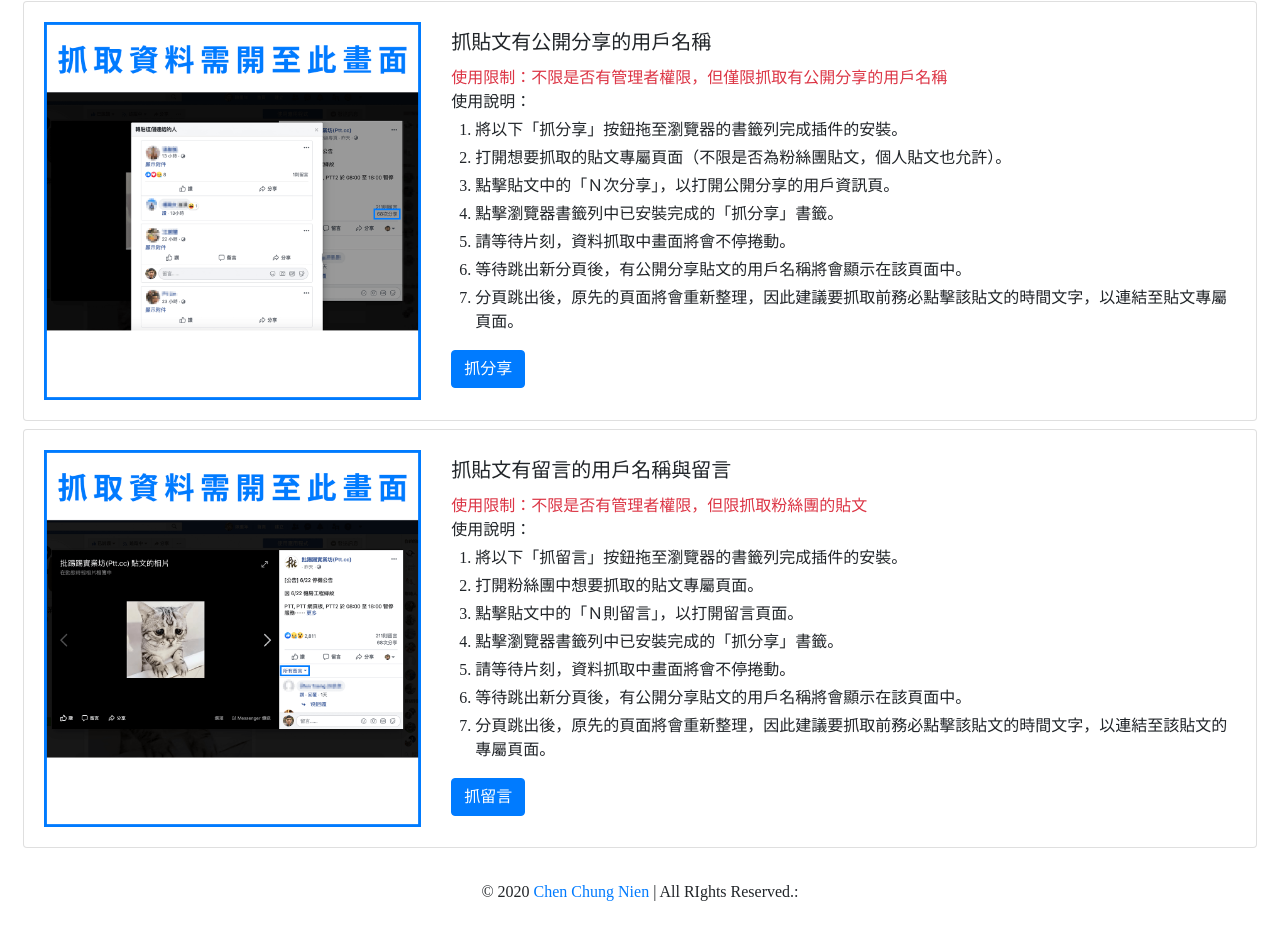
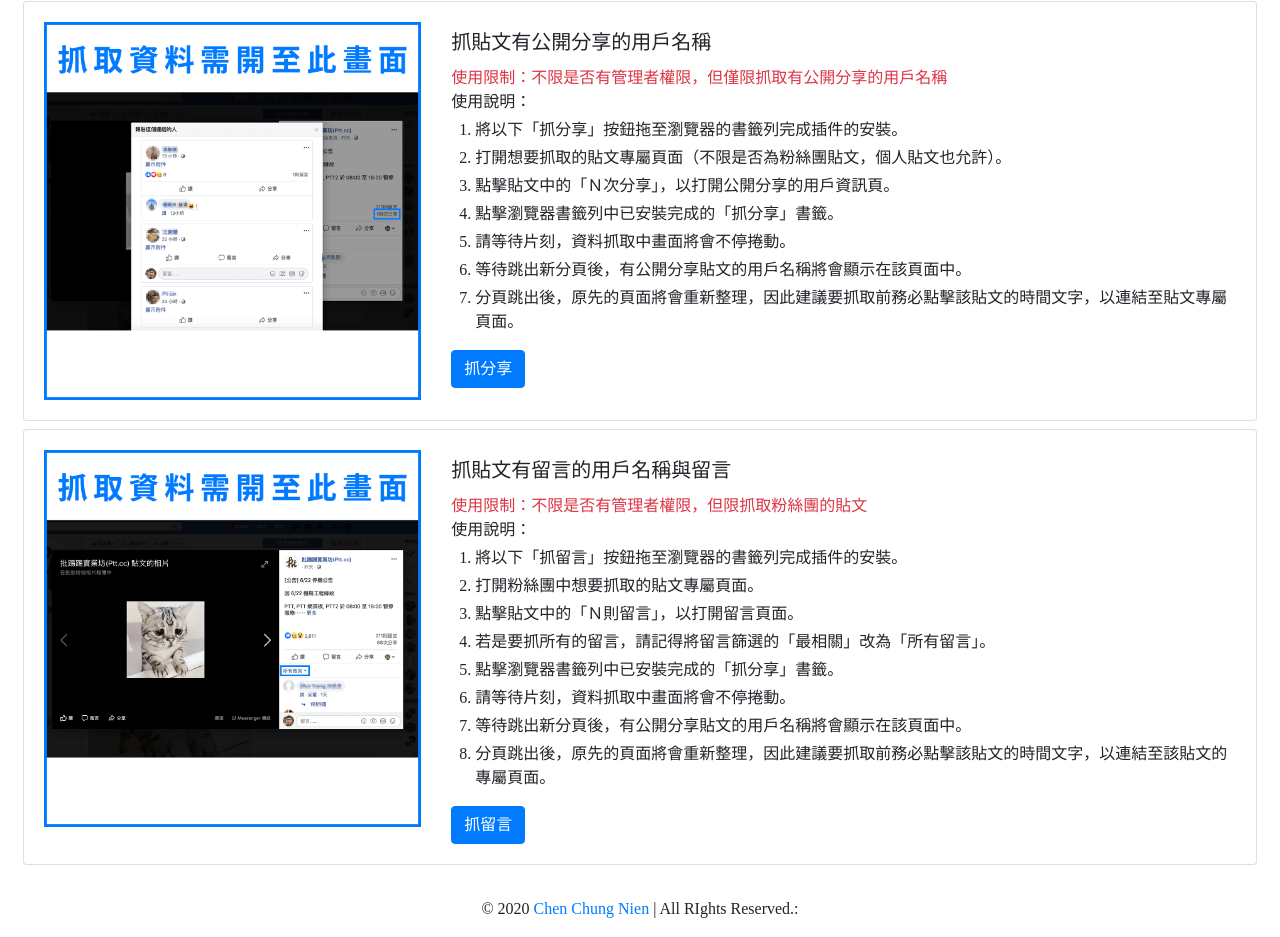
Before and after one commit to lloyd3126/GetFacebookDataByBookmark, a plain HTML site: page index.html in a window 1280 px wide. Shown: the part 684-1621 px from the top of the page. Drawn offline with nearby package versions, Linux system fonts and the light colour scheme.

Commit message:
Update index.html

```diff
--- a/index.html
+++ b/index.html
@@ -74,6 +74,7 @@
                 <li class="pt-1">將以下「抓留言」按鈕拖至瀏覽器的書籤列完成插件的安裝。</li>
                 <li class="pt-1">打開粉絲團中想要抓取的貼文專屬頁面。</li>
                 <li class="pt-1">點擊貼文中的「Ｎ則留言」，以打開留言頁面。</li>
+                <li class="pt-1">若是要抓所有的留言，請記得將留言篩選的「最相關」改為「所有留言」。</li>
                 <li class="pt-1">點擊瀏覽器書籤列中已安裝完成的「抓分享」書籤。</li>
                 <li class="pt-1">請等待片刻，資料抓取中畫面將會不停捲動。</li>
                 <li class="pt-1">等待跳出新分頁後，有公開分享貼文的用戶名稱將會顯示在該頁面中。</li>
```
